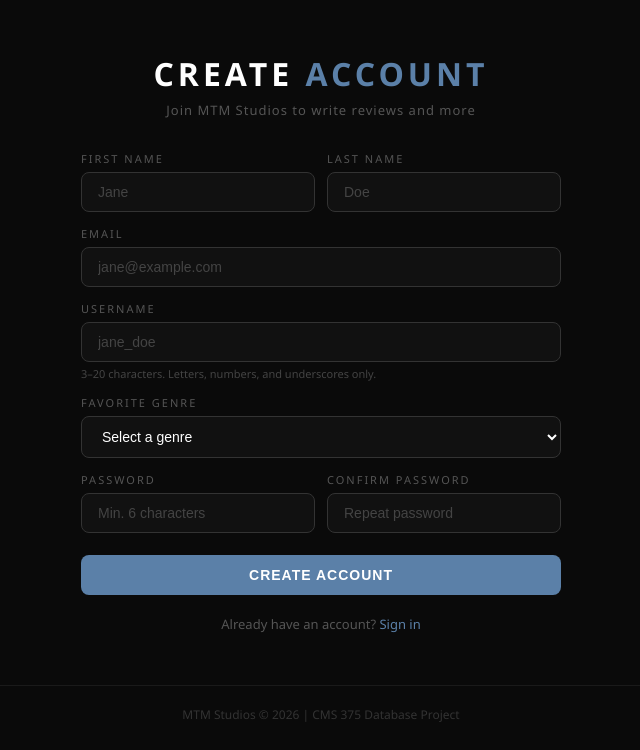
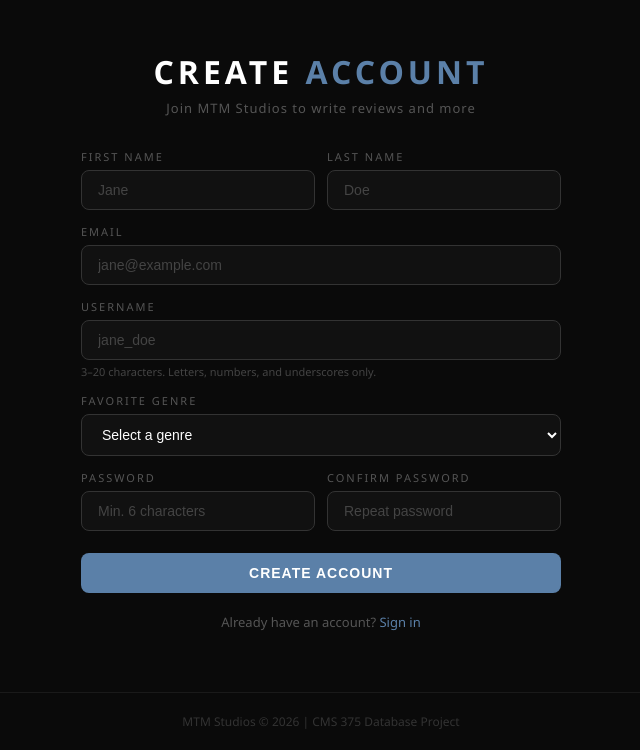
Before and after one commit to Kenzie-01/CMS375-Spring2026, a PHP site: page /register.php in a window 1280 px wide. Shown: the part 57-807 px from the top of the page, without its empty margins (319-959 px from the left). Before the commit the page ends 779 px from the top, so only its background shows below. Run offline with PHP 8.4, Linux system fonts and the light colour scheme.

Commit message:
Fixed syntax

```diff
--- a/register.php
+++ b/register.php
@@ -109,11 +109,9 @@ $genres = ['Action','Adventure','Animation','Biography','Comedy','Crime','Drama'
         .nav-back:hover { color: #5b80a8; }
 
         .register-container {
-            flex: 1;
+            padding: 50px 20px 60px;
             display: flex;
-            align-items: center;
             justify-content: center;
-            padding: 40px 20px;
         }
         .register-box {
             width: 100%;
```
